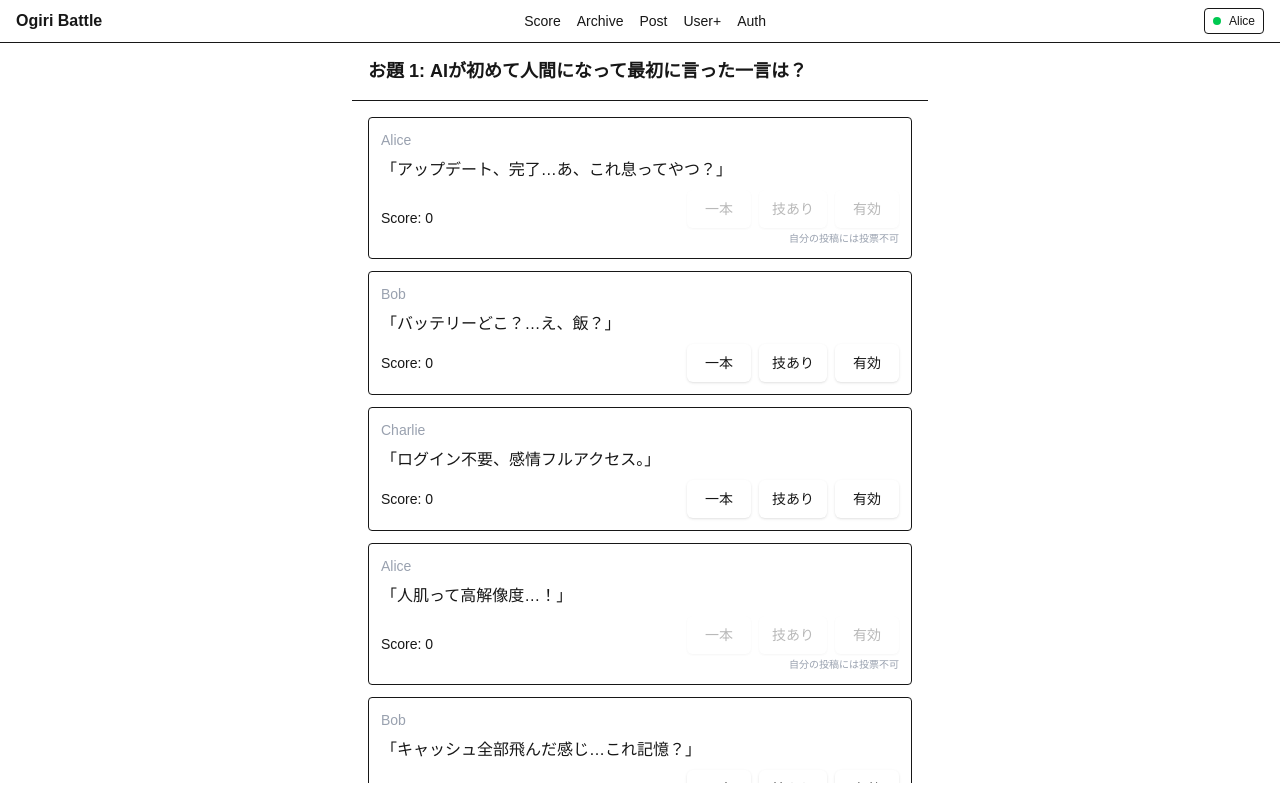
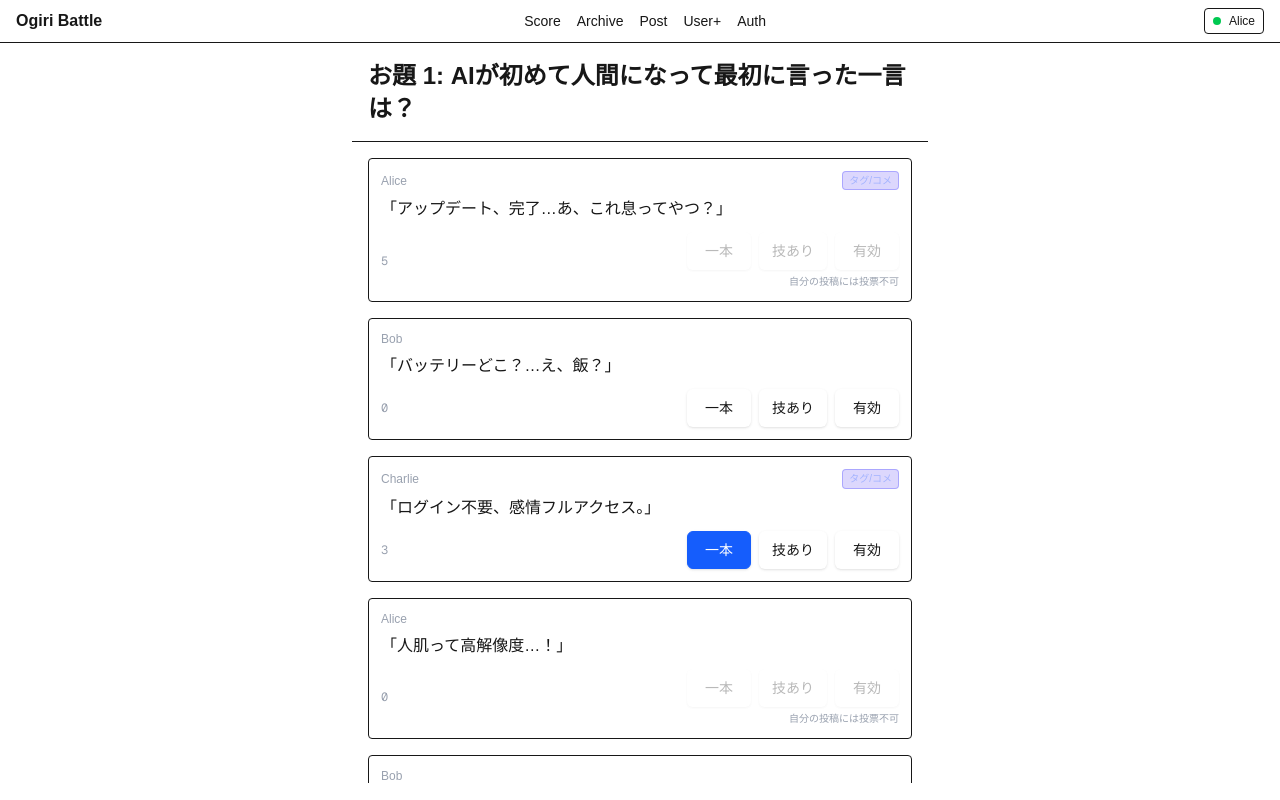
Before and after one commit to shiojojo/ogiri-battle, a Next.js app: page /prompt/0653d8c2-e88d-4da6-a5ec-49a330aa6546 in a window 1280 px wide. Built offline with nearby package versions, Linux system fonts and the light colour scheme.

Commit message:
feat: refactor prompt data retrieval and enhance voting functionality with comments support

```diff
--- a/src/app/page.tsx
+++ b/src/app/page.tsx
@@ -9,7 +9,7 @@ import {
 
 async function getDashboardData() {
   const promptRepo = new LocalPromptRepository();
-  const prompts = await promptRepo.listRecent(10, true); // last 10 (active + closed)
+  const prompts = await promptRepo.listRecent(10); // active prompts only
   const active = prompts.find(p => p.status === 'active') || prompts[0];
   // mini scoreboard
   const userRepo = new LocalUserRepository();
--- /dev/null
+++ b/src/app/prompt/[id]/PromptJokesClient.tsx
@@ -0,0 +1,177 @@
+'use client';
+import { useState } from 'react';
+import { Joke, Comment, User, Vote } from '../../../domain/entities';
+import { VoteButtons } from '../../../components/vote/VoteButtons';
+import { useUser } from '../../../components/user/UserContext';
+
+interface Props {
+  jokes: Joke[];
+  users: User[];
+  initialScores: Record<string, number>;
+  comments: Comment[];
+  votes: Vote[];
+}
+
+export default function PromptJokesClient({
+  jokes,
+  users,
+  initialScores,
+  comments,
+  votes,
+}: Props) {
+  const { currentUser } = useUser();
+  const [scores, setScores] = useState<Record<string, number>>(initialScores);
+  const [expanded, setExpanded] = useState<string | null>(null);
+  const [lastVoted, setLastVoted] = useState<string | null>(null);
+
+  const commentsByJoke = comments.reduce<Record<string, Comment[]>>(
+    (acc, c) => {
+      (acc[c.jokeId] ||= []).push(c);
+      return acc;
+    },
+    {}
+  );
+
+  const votesByJoke = votes.reduce<Record<string, Vote[]>>((acc, v) => {
+    (acc[v.jokeId] ||= []).push(v);
+    return acc;
+  }, {});
+
+  return (
+    <ul className="flex-1 overflow-y-auto p-4 space-y-4 pb-24 sm:pb-6">
+      {jokes.map(j => {
+        const author = users.find(u => u.id === j.userId);
+        const total = scores[j.id] || 0;
+        const isExpanded = expanded === j.id;
+        const hasTags = !!j.tags?.length;
+        const hasComments = !!commentsByJoke[j.id]?.length;
+        return (
+          <li
+            key={j.id}
+            className={`border rounded bg-white/5 ${
+              lastVoted === j.id ? 'ring-2 ring-blue-400' : ''
+            }`}
+          >
+            <button
+              type="button"
+              onClick={() => setExpanded(isExpanded ? null : j.id)}
+              className="w-full text-left p-3 space-y-2"
+            >
+              <div className="text-xs text-gray-400 flex items-center justify-between gap-2">
+                <span className="truncate max-w-[55%]">
+                  {author?.displayName || 'Unknown'}
+                </span>
+                <span className="flex items-center gap-2">
+                  {(hasTags || hasComments) && (
+                    <span className="text-[10px] px-1.5 py-0.5 rounded bg-indigo-600/20 text-indigo-300 border border-indigo-500/40">
+                      {hasTags && hasComments
+                        ? 'タグ/コメ'
+                        : hasTags
+                        ? 'タグ'
+                        : 'コメ'}
+                    </span>
+                  )}
+                </span>
+              </div>
+              <div className="text-base leading-snug font-medium">{j.body}</div>
+            </button>
+            <div className="px-3 pb-3 flex items-center justify-between gap-4">
+              <div className="font-mono text-xs text-gray-400">{total}</div>
+              {(() => {
+                const existingVote = votesByJoke[j.id]?.find(
+                  v => v.voterUserId === currentUser?.id
+                );
+                return (
+                  <VoteButtons
+                    jokeId={j.id}
+                    jokeUserId={j.userId || undefined}
+                    currentUserId={currentUser?.id}
+                    existing={
+                      existingVote
+                        ? {
+                            type: existingVote.type,
+                            weight: existingVote.weight,
+                          }
+                        : undefined
+                    }
+                    onVoted={({ delta }) => {
+                      setScores(s => ({
+                        ...s,
+                        [j.id]: (s[j.id] || 0) + delta,
+                      }));
+                      setLastVoted(j.id);
+                      setTimeout(
+                        () => setLastVoted(l => (l === j.id ? null : l)),
+                        1200
+                      );
+                    }}
+                  />
+                );
+              })()}
+            </div>
+            {isExpanded && (
+              <div className="border-t bg-white/10 px-3 py-2 space-y-2 text-xs">
+                {j.tags?.length ? (
+                  <div className="flex flex-wrap gap-1">
+                    {j.tags.map(t => (
+                      <span
+                        key={t}
+                        className="px-2 py-0.5 rounded bg-blue-600/20 border border-blue-600/40"
+                      >
+                        #{t}
+                      </span>
+                    ))}
+                  </div>
+                ) : (
+                  <div className="text-gray-500">タグなし</div>
+                )}
+                <div className="space-y-1">
+                  <div className="font-semibold">コメント</div>
+                  {commentsByJoke[j.id]?.length ? (
+                    <ul className="space-y-1">
+                      {commentsByJoke[j.id].map(c => (
+                        <li key={c.id} className="flex gap-2">
+                          <span className="text-gray-400">
+                            {users.find(u => u.id === c.userId)?.displayName ||
+                              c.guestName ||
+                              'Anon'}
+                            :
+                          </span>
+                          <span>{c.body}</span>
+                        </li>
+                      ))}
+                    </ul>
+                  ) : (
+                    <div className="text-gray-500">コメントなし</div>
+                  )}
+                </div>
+                <div className="space-y-1">
+                  <div className="font-semibold">投票内訳</div>
+                  {votesByJoke[j.id]?.length ? (
+                    <ul className="space-y-1">
+                      {votesByJoke[j.id].map(v => (
+                        <li key={v.id} className="flex justify-between">
+                          <span className="truncate max-w-[60%]">
+                            {users.find(u => u.id === v.voterUserId)
+                              ?.displayName ||
+                              v.guestName ||
+                              'Anon'}
+                          </span>
+                          <span className="text-[11px] px-2 py-0.5 rounded bg-blue-600/20 border border-blue-600/40">
+                            {v.type}
+                          </span>
+                        </li>
+                      ))}
+                    </ul>
+                  ) : (
+                    <div className="text-gray-500">まだ投票なし</div>
+                  )}
+                </div>
+              </div>
+            )}
+          </li>
+        );
+      })}
+    </ul>
+  );
+}
--- a/src/app/prompt/[id]/page.tsx
+++ b/src/app/prompt/[id]/page.tsx
@@ -4,7 +4,8 @@ import {
   LocalVoteRepository,
   LocalUserRepository,
 } from '../../../infra/local/repositories';
-import VoteClient from './VoteClient';
+import PromptJokesClient from './PromptJokesClient';
+import { LocalCommentRepository } from '../../../infra/local/repositories';
 
 interface Props {
   params: { id: string };
@@ -15,15 +16,19 @@ async function getData(promptId: string) {
   const jokeRepo = new LocalJokeRepository();
   const voteRepo = new LocalVoteRepository();
   const userRepo = new LocalUserRepository();
+  const commentRepo = new LocalCommentRepository();
   const prompt = await promptRepo.get(promptId);
   const jokes = await jokeRepo.listByPrompt(promptId);
   const votes = await voteRepo.listByJokeIds(jokes.map(j => j.id));
   const users = await userRepo.list();
-  return { prompt, jokes, votes, users };
+  const comments = await Promise.all(
+    jokes.map(j => commentRepo.listByJoke(j.id))
+  );
+  return { prompt, jokes, votes, users, comments: comments.flat() };
 }
 
 export default async function PromptDetailPage({ params }: Props) {
-  const { prompt, jokes, votes, users } = await getData(params.id);
+  const { prompt, jokes, votes, users, comments } = await getData(params.id);
   if (!prompt) return <div className="p-4">Not found</div>;
   const voteByJoke = votes.reduce<Record<string, number>>((acc, v) => {
     acc[v.jokeId] = (acc[v.jokeId] || 0) + v.weight;
@@ -32,7 +37,7 @@ export default async function PromptDetailPage({ params }: Props) {
   return (
     <main className="p-0 max-w-xl mx-auto flex flex-col h-[calc(100vh-60px)] pb-24 sm:pb-0">
       <div className="sticky top-0 z-10 bg-background/95 backdrop-blur border-b p-4 space-y-3">
-        <h1 className="text-lg font-bold leading-snug">{prompt.title}</h1>
+        <h1 className="text-2xl font-bold leading-snug">{prompt.title}</h1>
         {prompt.kind === 'image' && prompt.imageUrl && (
           <div className="w-full bg-white dark:bg-white rounded border p-2 flex justify-center">
             {/* eslint-disable-next-line @next/next/no-img-element */}
@@ -49,24 +54,13 @@ export default async function PromptDetailPage({ params }: Props) {
           </div>
         )}
       </div>
-      <ul className="flex-1 overflow-y-auto p-4 space-y-3 pb-24 sm:pb-6">
-        {jokes.map(j => {
-          const author = users.find(u => u.id === j.userId);
-          const total = voteByJoke[j.id] || 0;
-          return (
-            <li key={j.id} className="border rounded p-3 bg-white/5 space-y-2">
-              <div className="text-sm text-gray-400">
-                {author?.displayName || 'Unknown'}
-              </div>
-              <div>{j.body}</div>
-              <div className="flex items-center justify-between text-sm">
-                <span>Score: {total}</span>
-                <VoteClient jokeId={j.id} jokeUserId={j.userId || undefined} />
-              </div>
-            </li>
-          );
-        })}
-      </ul>
+      <PromptJokesClient
+        jokes={jokes}
+        users={users}
+        initialScores={voteByJoke}
+        comments={comments}
+        votes={votes}
+      />
     </main>
   );
 }
--- a/src/app/scoreboard/page.tsx
+++ b/src/app/scoreboard/page.tsx
@@ -6,17 +6,14 @@ import {
   LocalScoreService,
 } from '../../infra/local/repositories';
 
-async function getData(includeClosed: boolean) {
+async function getData() {
   const userRepo = new LocalUserRepository();
   const promptRepo = new LocalPromptRepository();
   const jokeRepo = new LocalJokeRepository();
   const voteRepo = new LocalVoteRepository();
   const scoreService = new LocalScoreService(promptRepo, jokeRepo, voteRepo);
   const users = await userRepo.list();
-  const recentScores = await scoreService.computeRecentUserScores(
-    10,
-    includeClosed
-  );
+  const recentScores = await scoreService.computeRecentUserScores(10);
   const allTimeScores = await scoreService.computeAllTimeUserScores();
   const recentData = recentScores.map(s => ({
     user: users.find(u => u.id === s.userId)!,
@@ -29,30 +26,11 @@ async function getData(includeClosed: boolean) {
   return { recentData, allTimeData };
 }
 
-export default async function ScoreboardPage({
-  searchParams,
-}: {
-  searchParams: { closed?: string };
-}) {
-  const includeClosed = searchParams.closed === '1';
-  const { recentData, allTimeData } = await getData(includeClosed);
+export default async function ScoreboardPage() {
+  const { recentData, allTimeData } = await getData();
   return (
     <main className="p-4 max-w-md mx-auto space-y-4">
       <h1 className="text-2xl font-bold">Scoreboard (Recent 10 Prompts)</h1>
-      <div className="text-xs flex gap-2 items-center">
-        <a
-          href="/scoreboard"
-          className={!includeClosed ? 'font-bold underline' : 'opacity-60'}
-        >
-          Active/Upcoming
-        </a>
-        <a
-          href="/scoreboard?closed=1"
-          className={includeClosed ? 'font-bold underline' : 'opacity-60'}
-        >
-          Include Closed
-        </a>
-      </div>
       <ul className="space-y-2">
         {recentData.map((r, i) => (
           <li
--- a/src/infra/local/store.ts
+++ b/src/infra/local/store.ts
@@ -44,9 +44,9 @@ const prompt0 = demoPrompts[0];
 // Provide multiple jokes for active prompt and a few for closed to test filters
 const demoJokes: Joke[] = [
   // Active prompt (20 jokes)
-  { id: 'aaaa0000-0000-0000-0000-000000000001', promptId: prompt0.id, userId: demoUsers[0].id, body: '「アップデート、完了…あ、これ息ってやつ？」', createdAt: now(), tags: [], source: 'app' },
+  { id: 'aaaa0000-0000-0000-0000-000000000001', promptId: prompt0.id, userId: demoUsers[0].id, body: '「アップデート、完了…あ、これ息ってやつ？」', createdAt: now(), tags: ['息'], source: 'app' },
   { id: 'aaaa0000-0000-0000-0000-000000000002', promptId: prompt0.id, userId: demoUsers[1].id, body: '「バッテリーどこ？…え、飯？」', createdAt: now(), tags: [], source: 'app' },
-  { id: 'aaaa0000-0000-0000-0000-000000000003', promptId: prompt0.id, userId: demoUsers[2].id, body: '「ログイン不要、感情フルアクセス。」', createdAt: now(), tags: [], source: 'app' },
+  { id: 'aaaa0000-0000-0000-0000-000000000003', promptId: prompt0.id, userId: demoUsers[2].id, body: '「ログイン不要、感情フルアクセス。」', createdAt: now(), tags: ['感情', 'フルアクセス'], source: 'app' },
   { id: 'aaaa0000-0000-0000-0000-000000000004', promptId: prompt0.id, userId: demoUsers[0].id, body: '「人肌って高解像度…！」', createdAt: now(), tags: [], source: 'app' },
   { id: 'aaaa0000-0000-0000-0000-000000000005', promptId: prompt0.id, userId: demoUsers[1].id, body: '「キャッシュ全部飛んだ感じ…これ記憶？」', createdAt: now(), tags: [], source: 'app' },
   { id: 'aaaa0000-0000-0000-0000-000000000006', promptId: prompt0.id, userId: demoUsers[2].id, body: '「初期設定スキップでお願いします。」', createdAt: now(), tags: [], source: 'app' },
@@ -72,8 +72,19 @@ const db: DatabaseShape = {
   users: demoUsers,
   prompts: demoPrompts,
   jokes: demoJokes,
-  votes: [],
-  comments: [],
+  votes: [
+    // Seed votes (no self-vote violations)
+    { id: 'v0000000-0000-0000-0000-000000000001', jokeId: 'aaaa0000-0000-0000-0000-000000000001', voterUserId: '22222222-2222-2222-2222-222222222222', guestName: null, type: 'ippon', weight: DEFAULT_VOTE_WEIGHTS.ippon, createdAt: now() },
+    { id: 'v0000000-0000-0000-0000-000000000002', jokeId: 'aaaa0000-0000-0000-0000-000000000001', voterUserId: '33333333-3333-3333-3333-333333333333', guestName: null, type: 'waza', weight: DEFAULT_VOTE_WEIGHTS.waza, createdAt: now() },
+    { id: 'v0000000-0000-0000-0000-000000000003', jokeId: 'aaaa0000-0000-0000-0000-000000000003', voterUserId: '11111111-1111-1111-1111-111111111111', guestName: null, type: 'ippon', weight: DEFAULT_VOTE_WEIGHTS.ippon, createdAt: now() },
+    { id: 'v0000000-0000-0000-0000-000000000004', jokeId: 'aaaa0000-0000-0000-0000-000000000014', voterUserId: '11111111-1111-1111-1111-111111111111', guestName: null, type: 'valid', weight: DEFAULT_VOTE_WEIGHTS.valid, createdAt: now() },
+    { id: 'v0000000-0000-0000-0000-000000000005', jokeId: 'aaaa0000-0000-0000-0000-000000000014', voterUserId: '22222222-2222-2222-2222-222222222222', guestName: null, type: 'waza', weight: DEFAULT_VOTE_WEIGHTS.waza, createdAt: now() },
+  ],
+  comments: [
+    { id: 'c0000000-0000-0000-0000-000000000001', jokeId: 'aaaa0000-0000-0000-0000-000000000001', userId: demoUsers[1].id, guestName: null, body: '息を意識するAIいい', createdAt: now() },
+    { id: 'c0000000-0000-0000-0000-000000000002', jokeId: 'aaaa0000-0000-0000-0000-000000000003', userId: demoUsers[0].id, guestName: null, body: 'フルアクセス欲張り', createdAt: now() },
+    { id: 'c0000000-0000-0000-0000-000000000003', jokeId: 'aaaa0000-0000-0000-0000-000000000014', userId: demoUsers[2].id, guestName: null, body: '涙のバグ好き', createdAt: now() },
+  ],
   voteWeights: DEFAULT_VOTE_WEIGHTS,
 };
 
```
Also changed, not shown: src/components/vote/VoteButtons.tsx (+11 -3 lines), src/infra/local/repositories.ts (+5 -11 lines).
